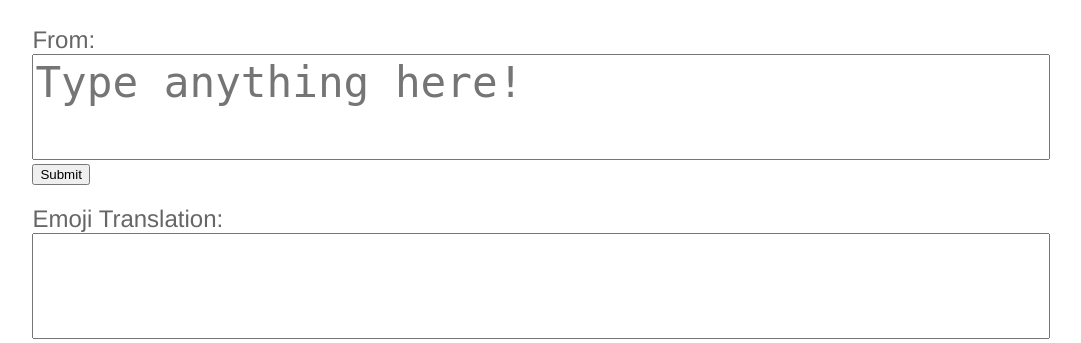
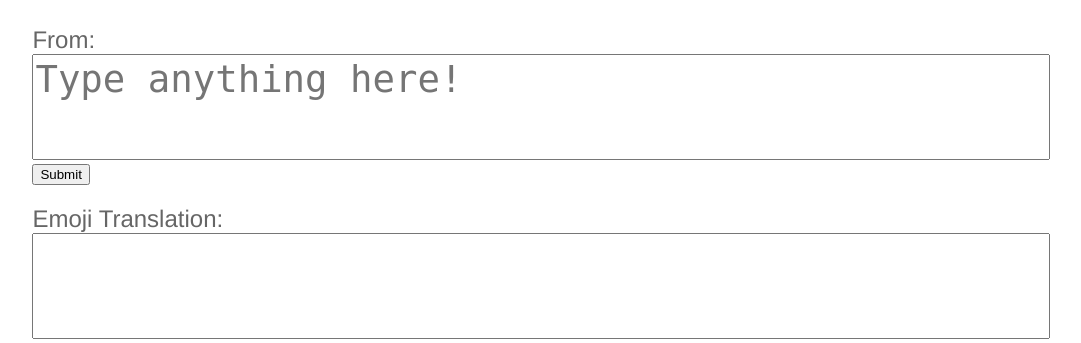
Before and after one commit to NUInnovation/emojify-headlines, a Flask app: page / in a window 1280 px wide. Shown: the part 125-468 px from the top of the page, without its empty margins (102-1183 px from the left). Run offline with Flask 2, Linux system fonts and the light colour scheme; some libraries are stand-ins or nearby versions.

```diff
--- a/static/style.css
+++ b/static/style.css
@@ -45,7 +45,7 @@ p {
 }
 
 .inputtext {
-  font-size: 32pt;
+  font-size: 28pt;
 }
 
 textarea {
```
